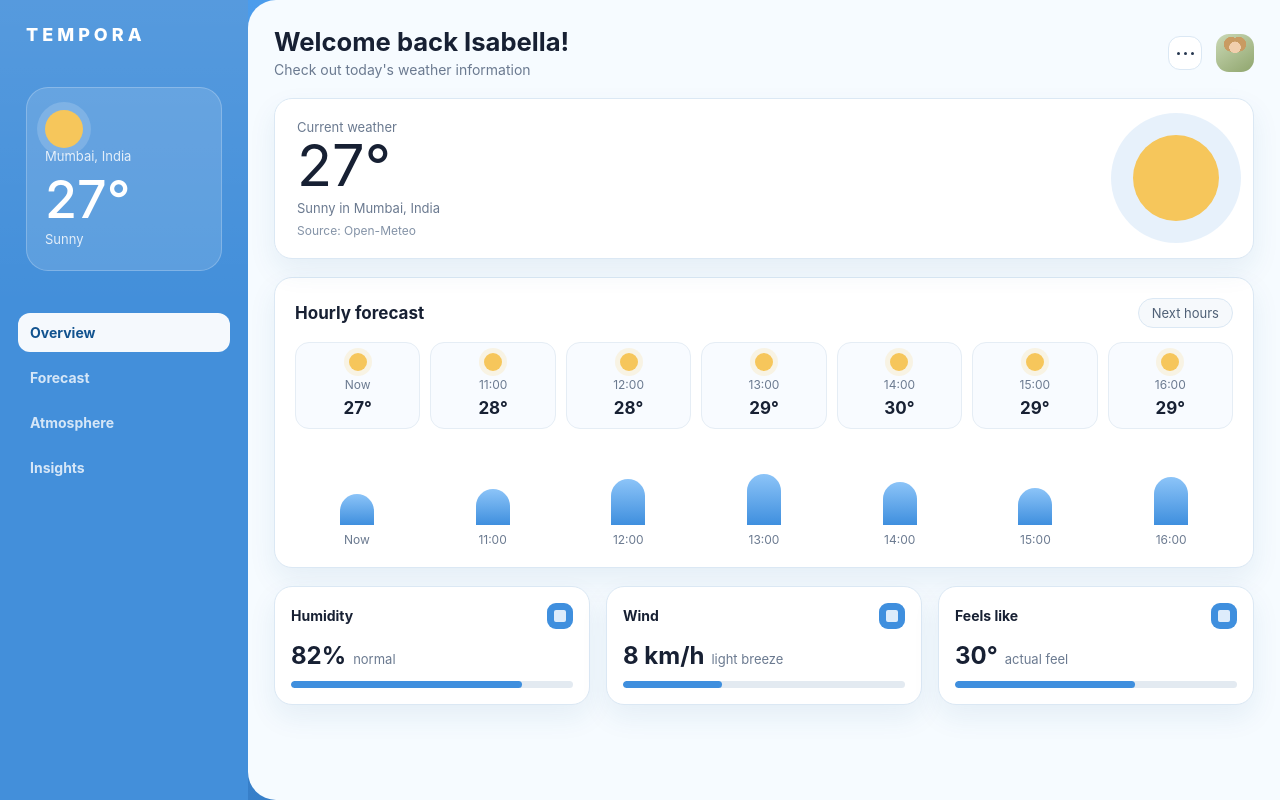
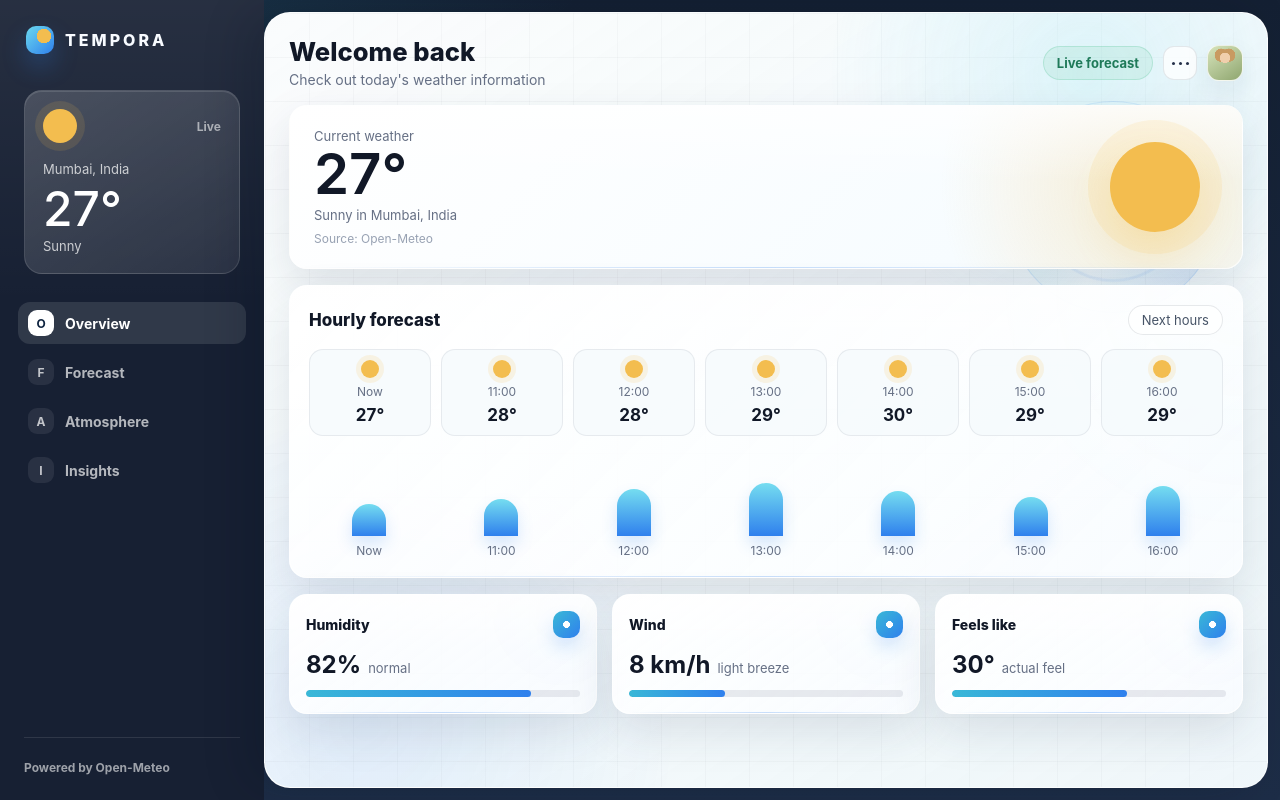
Before and after one commit to aishwaryakhandare-git/Syntecxhub_Tempora, a React (Vite) app: page / in a window 1280 px wide. Built offline with nearby package versions, Linux system fonts and the light colour scheme; no server answers.

Commit message:
UI Updated

```diff
--- a/src/components/PageHeader.jsx
+++ b/src/components/PageHeader.jsx
@@ -6,6 +6,7 @@ function PageHeader({ title, subtitle }) {
         <p>{subtitle}</p>
       </div>
       <div className="headerActions">
+        <span className="statusPill">Live forecast</span>
         <button className="menuButton" aria-label="More options">
           <span />
           <span />
--- a/src/components/Sidebar.jsx
+++ b/src/components/Sidebar.jsx
@@ -1,10 +1,10 @@
 import { NavLink } from "react-router-dom"
 
 const links = [
-  { path: "/", label: "Overview" },
-  { path: "/forecast", label: "Forecast" },
-  { path: "/atmosphere", label: "Atmosphere" },
-  { path: "/insights", label: "Insights" },
+  { path: "/", label: "Overview", code: "O" },
+  { path: "/forecast", label: "Forecast", code: "F" },
+  { path: "/atmosphere", label: "Atmosphere", code: "A" },
+  { path: "/insights", label: "Insights", code: "I" },
 ]
 
 function Sidebar({ weather }) {
@@ -14,10 +14,16 @@ function Sidebar({ weather }) {
 
   return (
     <aside className="sidebar">
-      <div className="logo">TEMPORA</div>
+      <div className="logo">
+        <span className="logoMark" aria-hidden="true" />
+        TEMPORA
+      </div>
 
       <section className="sidebarWeather">
-        <span className="bigWeatherIcon" aria-hidden="true" />
+        <div className="weatherTopline">
+          <span className="bigWeatherIcon" aria-hidden="true" />
+          <span>Live</span>
+        </div>
         <p>{location}</p>
         <strong>{temperature}&deg;</strong>
         <span>{condition}</span>
@@ -26,10 +32,15 @@ function Sidebar({ weather }) {
       <nav className="navLinks" aria-label="Main navigation">
         {links.map((link) => (
           <NavLink to={link.path} key={link.label}>
+            <span className="navIcon">{link.code}</span>
             {link.label}
           </NavLink>
         ))}
       </nav>
+
+      <div className="sidebarFooter">
+        <span>Powered by Open-Meteo</span>
+      </div>
     </aside>
   )
 }
--- a/src/pages/Overview.jsx
+++ b/src/pages/Overview.jsx
@@ -12,6 +12,11 @@ const hourly = [
   { label: "16:00", value: 64, temp: "29" },
 ]
 
+function getGreeting() {
+  const savedName = localStorage.getItem("temporaUserName")
+  return savedName ? `Welcome back ${savedName}!` : "Welcome back"
+}
+
 function Overview({ weather }) {
   const temperature = weather ? Math.round(weather.temperature) : 27
   const feelsLike = weather ? Math.round(weather.feelsLike) : 30
@@ -21,7 +26,7 @@ function Overview({ weather }) {
   return (
     <section className="dashboardPage">
       <PageHeader
-        title="Welcome back Isabella!"
+        title={getGreeting()}
         subtitle="Check out today's weather information"
       />
 
--- a/src/styles/overview.css
+++ b/src/styles/overview.css
@@ -1,20 +1,61 @@
 :root {
-  --blue-700: #246fb9;
-  --blue-600: #3f8fde;
-  --blue-100: #eaf4ff;
-  --panel: #f6fbff;
-  --card: #ffffff;
-  --line: #dbe8f4;
-  --text: #172033;
-  --muted: #6b7a90;
-  --soft-shadow: 0 12px 28px rgba(30, 84, 134, 0.08);
+  --ink: #111827;
+  --muted: #667085;
+  --faint: #98a2b3;
+  --rail: #172033;
+  --rail-soft: #22304a;
+  --panel: #eef5f8;
+  --card: rgba(255, 255, 255, 0.9);
+  --line: rgba(27, 39, 64, 0.1);
+  --blue: #2f80ed;
+  --cyan: #39b8d7;
+  --amber: #f3bd4f;
+  --green: #3fb984;
+  --shadow: 0 18px 45px rgba(31, 50, 84, 0.12);
+  --shadow-soft: 0 10px 24px rgba(31, 50, 84, 0.08);
 }
 
 .appShell {
-  min-height: 100svh;
+  position: relative;
+  height: 100svh;
   display: grid;
-  grid-template-columns: 248px minmax(0, 1fr);
-  background: linear-gradient(180deg, #4b9cec, #377fc9);
+  grid-template-columns: 264px minmax(0, 1fr);
+  overflow: hidden;
+  background:
+    linear-gradient(135deg, rgba(57, 184, 215, 0.18), transparent 28%),
+    linear-gradient(180deg, #142033, #1d2d47);
+}
+
+.appShell::before,
+.appShell::after {
+  content: "";
+  position: absolute;
+  pointer-events: none;
+}
+
+.appShell::before {
+  width: 420px;
+  height: 420px;
+  left: -160px;
+  top: 12%;
+  border-radius: 50%;
+  background:
+    radial-gradient(circle, rgba(117, 221, 240, 0.25), transparent 60%),
+    radial-gradient(circle at 70% 70%, rgba(243, 189, 79, 0.14), transparent 42%);
+  filter: blur(2px);
+}
+
+.appShell::after {
+  right: 26px;
+  bottom: 22px;
+  width: 470px;
+  height: 220px;
+  opacity: 0.26;
+  background:
+    linear-gradient(rgba(255, 255, 255, 0.18) 1px, transparent 1px),
+    linear-gradient(90deg, rgba(255, 255, 255, 0.14) 1px, transparent 1px);
+  background-size: 38px 38px;
+  mask-image: radial-gradient(ellipse at center, #000 0 35%, transparent 78%);
 }
 
 .sidebar {
@@ -26,40 +67,70 @@
   padding: 24px 18px;
   color: #fff;
   background:
-    linear-gradient(180deg, rgba(255, 255, 255, 0.1), transparent 38%),
-    #438fda;
+    linear-gradient(180deg, rgba(255, 255, 255, 0.07), transparent 38%),
+    var(--rail);
 }
 
 .logo {
-  padding: 0 8px;
-  font-size: 18px;
+  display: flex;
+  align-items: center;
+  gap: 11px;
+  padding: 2px 8px;
+  color: #f8fbff;
+  font-size: 16px;
   font-weight: 800;
-  letter-spacing: 4px;
+  letter-spacing: 3px;
+}
+
+.logoMark {
+  width: 28px;
+  height: 28px;
+  border-radius: 10px;
+  background:
+    radial-gradient(circle at 64% 36%, var(--amber) 0 28%, transparent 29%),
+    linear-gradient(135deg, #6bd9ee, #2f80ed);
+  box-shadow: 0 12px 24px rgba(47, 128, 237, 0.28);
 }
 
 .sidebarWeather {
-  margin: 42px 8px 34px;
-  padding: 22px 18px;
-  border: 1px solid rgba(255, 255, 255, 0.22);
-  border-radius: 22px;
-  background: rgba(255, 255, 255, 0.13);
-  text-align: left;
+  margin: 34px 6px 28px;
+  padding: 18px;
+  border: 1px solid rgba(255, 255, 255, 0.12);
+  border-radius: 18px;
+  background:
+    linear-gradient(145deg, rgba(255, 255, 255, 0.14), rgba(255, 255, 255, 0.05)),
+    rgba(255, 255, 255, 0.04);
+  box-shadow: inset 0 1px 0 rgba(255, 255, 255, 0.12);
+}
+
+.weatherTopline {
+  display: flex;
+  align-items: center;
+  justify-content: space-between;
+  margin-bottom: 18px;
+}
+
+.weatherTopline > span:last-child,
+.sidebarFooter span {
+  color: rgba(255, 255, 255, 0.58);
+  font-size: 12px;
+  font-weight: 650;
 }
 
 .sidebarWeather p,
 .sidebarWeather span {
   margin: 0;
-  color: rgba(255, 255, 255, 0.82);
+  color: rgba(255, 255, 255, 0.74);
   font-size: 13px;
 }
 
 .sidebarWeather strong {
   display: block;
-  margin: 10px 0 2px;
-  font-size: 52px;
-  font-weight: 450;
+  margin: 8px 0 2px;
+  color: #fff;
+  font-size: 48px;
+  font-weight: 500;
   line-height: 1;
-  letter-spacing: 0;
 }
 
 .bigWeatherIcon,
@@ -67,50 +138,114 @@
 .heroSun {
   display: block;
   border-radius: 50%;
-  background: #f6c65b;
+  background: var(--amber);
 }
 
 .bigWeatherIcon {
-  width: 38px;
-  height: 38px;
-  margin-bottom: 18px;
-  box-shadow: 0 0 0 8px rgba(255, 255, 255, 0.16);
+  width: 34px;
+  height: 34px;
+  box-shadow: 0 0 0 8px rgba(243, 189, 79, 0.12);
 }
 
 .navLinks {
   display: grid;
-  gap: 6px;
-  margin-top: 8px;
+  gap: 7px;
 }
 
 .navLinks a {
-  padding: 11px 12px;
+  display: flex;
+  align-items: center;
+  gap: 11px;
+  min-height: 42px;
+  padding: 8px 10px;
   border-radius: 12px;
-  color: rgba(255, 255, 255, 0.78);
+  color: rgba(255, 255, 255, 0.68);
   font-size: 14px;
   font-weight: 650;
 }
 
+.navIcon {
+  width: 26px;
+  height: 26px;
+  display: grid;
+  place-items: center;
+  border-radius: 9px;
+  color: rgba(255, 255, 255, 0.72);
+  background: rgba(255, 255, 255, 0.08);
+  font-size: 12px;
+}
+
 .navLinks a.active,
 .navLinks a:hover {
-  color: #12538f;
-  background: rgba(255, 255, 255, 0.95);
+  color: #fff;
+  background: rgba(255, 255, 255, 0.11);
+}
+
+.navLinks a.active .navIcon,
+.navLinks a:hover .navIcon {
+  color: #0f2440;
+  background: #fff;
+}
+
+.sidebarFooter {
+  margin: auto 6px 0;
+  padding-top: 18px;
+  border-top: 1px solid rgba(255, 255, 255, 0.1);
 }
 
 .mainPanel {
+  position: relative;
   min-width: 0;
-  height: 100svh;
+  height: calc(100svh - 24px);
   overflow-y: auto;
-  border-radius: 28px 0 0 28px;
-  background: var(--panel);
-  padding: 26px;
+  margin: 12px 12px 12px 0;
+  border: 1px solid rgba(255, 255, 255, 0.6);
+  border-radius: 26px;
+  background:
+    linear-gradient(145deg, rgba(255, 255, 255, 0.72), rgba(239, 247, 250, 0.94)),
+    var(--panel);
+  padding: 24px;
+  box-shadow: -18px 0 44px rgba(7, 16, 31, 0.2);
+}
+
+.mainPanel::before,
+.mainPanel::after {
+  content: "";
+  position: absolute;
+  pointer-events: none;
+}
+
+.mainPanel::before {
+  inset: 0;
+  border-radius: inherit;
+  opacity: 0.8;
+  background:
+    radial-gradient(circle at 82% 8%, rgba(117, 221, 240, 0.24), transparent 24%),
+    radial-gradient(circle at 10% 92%, rgba(47, 128, 237, 0.12), transparent 28%),
+    linear-gradient(rgba(23, 32, 51, 0.035) 1px, transparent 1px),
+    linear-gradient(90deg, rgba(23, 32, 51, 0.03) 1px, transparent 1px);
+  background-size: auto, auto, 44px 44px, 44px 44px;
+}
+
+.mainPanel::after {
+  right: 48px;
+  top: 88px;
+  width: 210px;
+  height: 210px;
+  border: 1px solid rgba(47, 128, 237, 0.12);
+  border-radius: 50%;
+  background:
+    radial-gradient(circle, transparent 0 48%, rgba(47, 128, 237, 0.08) 49% 50%, transparent 51%),
+    conic-gradient(from 120deg, rgba(47, 128, 237, 0.12), transparent 22%, rgba(57, 184, 215, 0.12), transparent 58%);
 }
 
 .dashboardPage {
-  width: min(100%, 1040px);
+  position: relative;
+  z-index: 1;
+  width: min(100%, 1080px);
   display: grid;
   align-content: start;
-  gap: 18px;
+  gap: 16px;
   margin: 0 auto;
 }
 
@@ -124,14 +259,15 @@
 }
 
 .pageHeader {
-  min-height: 54px;
+  min-height: 52px;
 }
 
 .pageHeader h1 {
   margin: 0 0 4px;
-  color: var(--text);
-  font-size: clamp(22px, 2vw, 28px);
-  line-height: 1.12;
+  color: var(--ink);
+  font-size: clamp(22px, 2vw, 30px);
+  font-weight: 780;
+  line-height: 1.1;
   letter-spacing: 0;
 }
 
@@ -144,7 +280,21 @@
 .headerActions {
   display: flex;
   align-items: center;
-  gap: 14px;
+  gap: 10px;
+}
+
+.statusPill {
+  height: 34px;
+  display: inline-flex;
+  align-items: center;
+  padding: 0 13px;
+  border: 1px solid rgba(63, 185, 132, 0.22);
+  border-radius: 999px;
+  color: #1f7a59;
+  background: rgba(63, 185, 132, 0.1);
+  font-size: 13px;
+  font-weight: 750;
+  white-space: nowrap;
 }
 
 .menuButton {
@@ -155,26 +305,28 @@
   width: 34px;
   height: 34px;
   border: 1px solid var(--line);
-  border-radius: 12px;
-  background: #fff;
+  border-radius: 11px;
+  background: rgba(255, 255, 255, 0.78);
 }
 
 .menuButton span {
   width: 3px;
   height: 3px;
   border-radius: 50%;
-  background: #26364f;
+  background: #25314a;
 }
 
 .avatar {
-  width: 38px;
-  height: 38px;
-  border-radius: 13px;
+  width: 36px;
+  height: 36px;
+  border: 1px solid rgba(255, 255, 255, 0.8);
+  border-radius: 12px;
   background:
-    radial-gradient(circle at 50% 35%, #f1cfad 0 18%, transparent 19%),
-    radial-gradient(circle at 40% 27%, #c99b62 0 20%, transparent 21%),
-    radial-gradient(circle at 60% 27%, #c99b62 0 20%, transparent 21%),
-    linear-gradient(145deg, #cbd9b6, #8fa56d);
+    radial-gradient(circle at 50% 35%, #f0cfac 0 18%, transparent 19%),
+    radial-gradient(circle at 39% 27%, #c99a61 0 20%, transparent 21%),
+    radial-gradient(circle at 61% 27%, #c99a61 0 20%, transparent 21%),
+    linear-gradient(145deg, #d7e4bc, #8fa66f);
+  box-shadow: var(--shadow-soft);
 }
 
 .heroCard,
@@ -182,19 +334,56 @@
 .weatherCard,
 .dayCard,
 .insightHero {
-  border: 1px solid var(--line);
+  position: relative;
+  overflow: hidden;
+  border: 1px solid rgba(255, 255, 255, 0.8);
   border-radius: 18px;
   background: var(--card);
-  box-shadow: var(--soft-shadow);
+  box-shadow: var(--shadow);
+}
+
+.heroCard::before,
+.wideCard::before,
+.weatherCard::before,
+.dayCard::before,
+.insightHero::before {
+  content: "";
+  position: absolute;
+  inset: 0;
+  pointer-events: none;
+  background: linear-gradient(180deg, rgba(255, 255, 255, 0.72), transparent 46%);
+}
+
+.heroCard::after,
+.wideCard::after,
+.weatherCard::after,
+.dayCard::after,
+.insightHero::after {
+  content: "";
+  position: absolute;
+  pointer-events: none;
+  inset: auto 16px 0;
+  height: 1px;
+  background: linear-gradient(90deg, transparent, rgba(47, 128, 237, 0.25), transparent);
 }
 
 .heroCard {
-  position: relative;
   display: flex;
   align-items: center;
-  min-height: 118px;
-  padding: 20px 22px;
-  overflow: hidden;
+  min-height: 126px;
+  padding: 22px 24px;
+  background:
+    radial-gradient(circle at 90% 50%, rgba(243, 189, 79, 0.24), transparent 24%),
+    linear-gradient(135deg, #ffffff, #f4fbff);
+}
+
+.heroCard > div,
+.wideCard > *,
+.weatherCard > *,
+.dayCard > *,
+.insightHero > * {
+  position: relative;
+  z-index: 1;
 }
 
 .heroCard p,
@@ -206,29 +395,37 @@
 
 .heroCard small {
   display: block;
-  margin-top: 6px;
-  color: #8493a7;
+  margin-top: 7px;
+  color: var(--faint);
   font-size: 12px;
 }
 
 .heroCard h2 {
   margin: 2px 0;
-  color: var(--text);
-  font-size: clamp(42px, 4.5vw, 58px);
-  font-weight: 430;
+  color: var(--ink);
+  font-size: clamp(46px, 4.4vw, 64px);
+  font-weight: 560;
   line-height: 1;
 }
 
 .heroSun {
   position: absolute;
-  right: 34px;
-  width: 86px;
-  height: 86px;
-  box-shadow: 0 0 0 22px rgba(63, 143, 222, 0.12);
+  right: 42px;
+  width: 90px;
+  height: 90px;
+  box-shadow:
+    0 0 0 22px rgba(243, 189, 79, 0.13),
+    0 24px 42px rgba(243, 189, 79, 0.22);
 }
 
 .wideCard {
-  padding: 20px;
+  padding: 19px;
+}
+
+.wideCard {
+  background:
+    linear-gradient(135deg, rgba(255, 255, 255, 0.92), rgba(250, 253, 255, 0.84)),
+    radial-gradient(circle at 100% 0%, rgba(117, 221, 240, 0.16), transparent 26%);
 }
 
 .sectionTitle {
@@ -237,8 +434,9 @@
 
 .sectionTitle h2 {
   margin: 0;
-  color: var(--text);
+  color: var(--ink);
   font-size: 17px;
+  font-weight: 780;
 }
 
 .sectionTitle button {
@@ -246,8 +444,8 @@
   padding: 0 13px;
   border: 1px solid var(--line);
   border-radius: 999px;
-  color: #4f6076;
-  background: #f6f9fc;
+  color: #475467;
+  background: rgba(255, 255, 255, 0.72);
   font-size: 13px;
 }
 
@@ -264,9 +462,9 @@
   gap: 6px;
   min-width: 0;
   padding: 10px 6px;
-  border: 1px solid #e5edf5;
+  border: 1px solid rgba(27, 39, 64, 0.08);
   border-radius: 14px;
-  background: #f8fbff;
+  background: rgba(246, 250, 253, 0.8);
 }
 
 .hourItem p {
@@ -276,14 +474,14 @@
 }
 
 .hourItem strong {
-  color: var(--text);
+  color: var(--ink);
   font-size: 17px;
 }
 
 .smallSun {
   width: 18px;
   height: 18px;
-  box-shadow: 0 0 0 5px rgba(246, 198, 91, 0.16);
+  box-shadow: 0 0 0 5px rgba(243, 189, 79, 0.15);
 }
 
 .trendChart {
@@ -291,7 +489,7 @@
   grid-template-columns: repeat(7, minmax(0, 1fr));
   align-items: end;
   gap: 12px;
-  height: 104px;
+  height: 108px;
   padding-top: 8px;
 }
 
@@ -308,7 +506,8 @@
   max-width: 34px;
   align-self: end;
   border-radius: 999px 999px 8px 8px;
-  background: linear-gradient(180deg, #8cc4f8, var(--blue-600));
+  background: linear-gradient(180deg, #75ddf0, var(--blue));
+  box-shadow: 0 8px 16px rgba(47, 128, 237, 0.18);
 }
 
 .trendPoint small {
@@ -319,27 +518,32 @@
 .cardGrid {
   display: grid;
   grid-template-columns: repeat(3, minmax(0, 1fr));
-  gap: 16px;
+  gap: 15px;
 }
 
 .weatherCard {
-  min-height: 116px;
+  min-height: 118px;
   padding: 16px;
+  background:
+    linear-gradient(145deg, rgba(255, 255, 255, 0.94), rgba(249, 252, 255, 0.86)),
+    radial-gradient(circle at 88% 16%, rgba(47, 128, 237, 0.08), transparent 30%);
 }
 
 .cardTop h3 {
   margin: 0;
-  color: var(--text);
+  color: var(--ink);
   font-size: 14px;
-  font-weight: 700;
+  font-weight: 780;
 }
 
 .cardIcon {
-  width: 26px;
-  height: 26px;
-  border-radius: 9px;
-  background: #ddecfb;
-  box-shadow: inset 0 0 0 7px var(--blue-600);
+  width: 27px;
+  height: 27px;
+  border-radius: 10px;
+  background:
+    radial-gradient(circle at 50% 50%, #fff 0 18%, transparent 19%),
+    linear-gradient(135deg, var(--cyan), var(--blue));
+  box-shadow: 0 10px 18px rgba(47, 128, 237, 0.18);
 }
 
 .cardValue {
@@ -350,7 +554,7 @@
 }
 
 .cardValue strong {
-  color: var(--text);
+  color: var(--ink);
   font-size: 24px;
   line-height: 1;
 }
@@ -364,14 +568,14 @@
   height: 7px;
   overflow: hidden;
   border-radius: 999px;
-  background: #e3eaf1;
+  background: rgba(27, 39, 64, 0.09);
 }
 
 .progressTrack span {
   display: block;
   height: 100%;
   border-radius: inherit;
-  background: var(--blue-600);
+  background: linear-gradient(90deg, var(--cyan), var(--blue));
 }
 
 .forecastList {
@@ -382,6 +586,9 @@
 
 .dayCard {
   padding: 15px;
+  background:
+    linear-gradient(145deg, rgba(255, 255, 255, 0.94), rgba(249, 252, 255, 0.86)),
+    radial-gradient(circle at 80% 16%, rgba(243, 189, 79, 0.1), transparent 28%);
 }
 
 .dayCard div {
@@ -390,7 +597,7 @@
 }
 
 .dayCard strong {
-  color: var(--text);
+  color: var(--ink);
   font-size: 18px;
 }
 
@@ -402,33 +609,39 @@
 
 .dayCard p {
   margin: 18px 0 0;
-  color: var(--text);
-  font-weight: 750;
+  color: var(--ink);
+  font-weight: 780;
 }
 
 .insightHero {
   padding: 20px;
-  color: var(--text);
-  background: linear-gradient(135deg, #ffffff, #edf7ff);
+  color: var(--ink);
+  background:
+    radial-gradient(circle at 88% 20%, rgba(63, 185, 132, 0.18), transparent 25%),
+    linear-gradient(135deg, #ffffff, #f2fbf9);
 }
 
 .insightHero p {
-  max-width: 720px;
+  max-width: 760px;
   margin: 0;
-  font-size: clamp(17px, 1.6vw, 22px);
+  font-size: clamp(17px, 1.45vw, 21px);
   line-height: 1.42;
 }
 
 @media (max-width: 980px) {
   .appShell {
     display: block;
-    background: var(--panel);
+    height: auto;
+    overflow: visible;
+    background:
+      radial-gradient(circle at 80% 0%, rgba(117, 221, 240, 0.28), transparent 28%),
+      var(--panel);
   }
 
   .sidebar {
     position: relative;
     height: auto;
-    padding: 22px;
+    padding: 20px;
   }
 
   .sidebarWeather {
@@ -440,14 +653,20 @@
   }
 
   .navLinks a {
-    text-align: center;
+    justify-content: center;
   }
 
   .mainPanel {
+    position: relative;
     height: auto;
     min-height: 100svh;
     overflow: visible;
+    margin: 0;
     border-radius: 24px 24px 0 0;
+  }
+
+  .mainPanel::after {
+    display: none;
   }
 
   .cardGrid,
@@ -457,12 +676,9 @@
 }
 
 @media (max-width: 680px) {
-  .mainPanel {
-    padding: 18px;
-  }
-
+  .mainPanel,
   .sidebar {
-    padding: 18px;
+    padding: 16px;
   }
 
   .pageHeader,
@@ -488,8 +704,8 @@
   }
 
   .heroSun {
-    right: -24px;
-    width: 82px;
-    height: 82px;
+    right: -18px;
+    width: 78px;
+    height: 78px;
   }
 }
```
